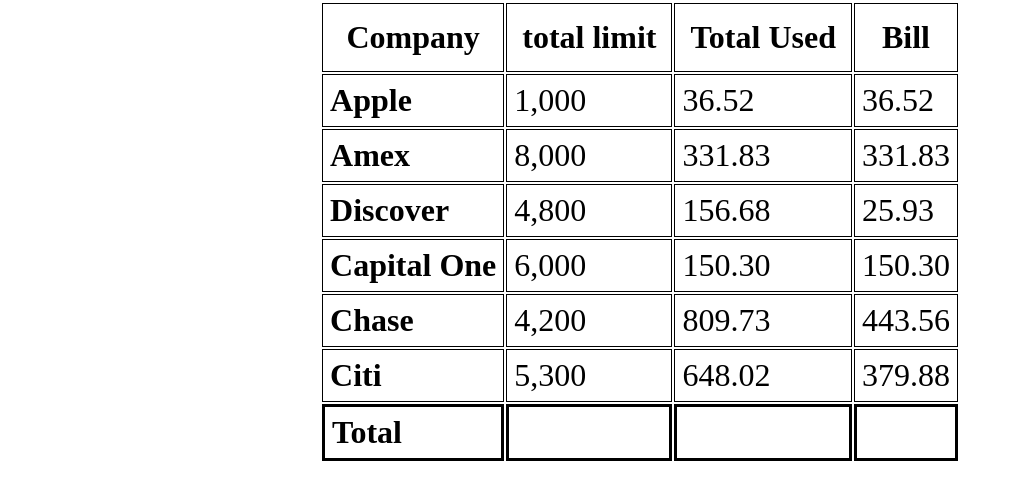
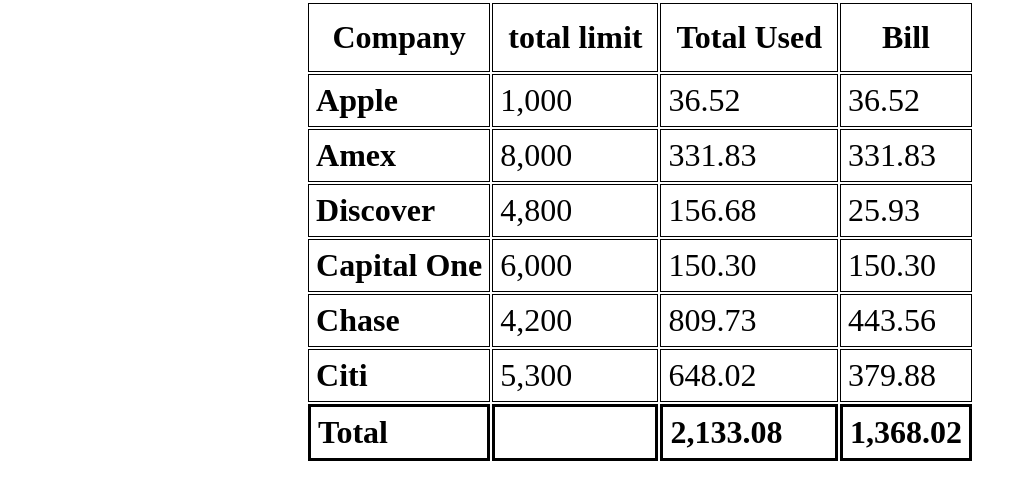
Before and after one commit to Zero2371/credit, a plain HTML site: page index.html in a window 1280 px wide. Shown: the part 79-578 px from the top of the page, without its empty margins (0-1026 px from the left). Drawn offline with Linux system fonts and the light colour scheme.

Commit message:
tried to test out some javascript code for adding the numbers on another folder, but im going to just use a branch of this file

```diff
--- a/index.html
+++ b/index.html
@@ -55,8 +55,8 @@
     <tr class="cards total">
         <td class="total">Total</td>
         <td class="total" id="total-limit"></td>
-        <td class="total" id="total-used"></td>
-        <td class="total" id="total-bill"></td>
+        <td class="total" id="total-used">2,133.08</td>
+        <td class="total" id="total-bill">1,368.02</td>
     </tr>
 </table>
 </div>
```
